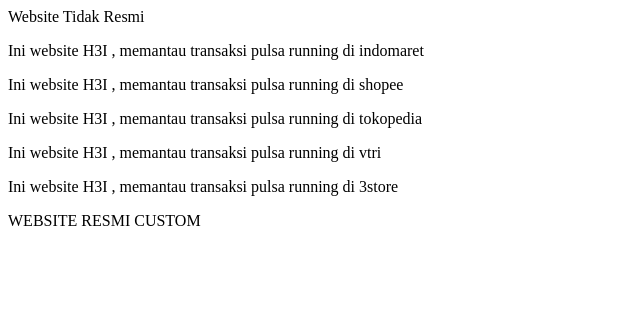
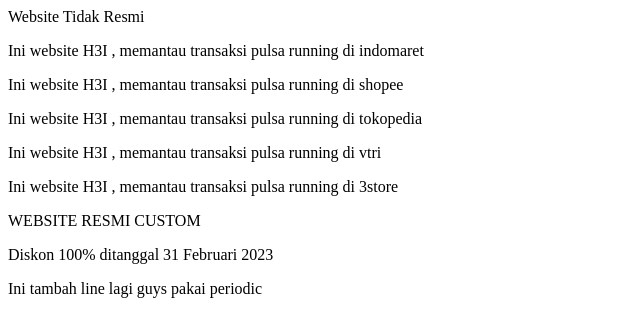
Before and after one commit to Ipasya/ansible-docker, a plain HTML site: page index.html in a window 1280 px wide. Shown: the whole page, without its empty margins (0-640 px from the left). Drawn offline with Linux system fonts and the light colour scheme.

```diff
--- a/index.html
+++ b/index.html
@@ -7,3 +7,7 @@
 <p>Ini website H3I , memantau transaksi pulsa running di 3store</p>
 
 <h> WEBSITE RESMI CUSTOM </h>
+
+
+<p> Diskon 100% ditanggal 31 Februari 2023 </p>
+<p> Ini tambah line lagi guys pakai periodic </p>
```
